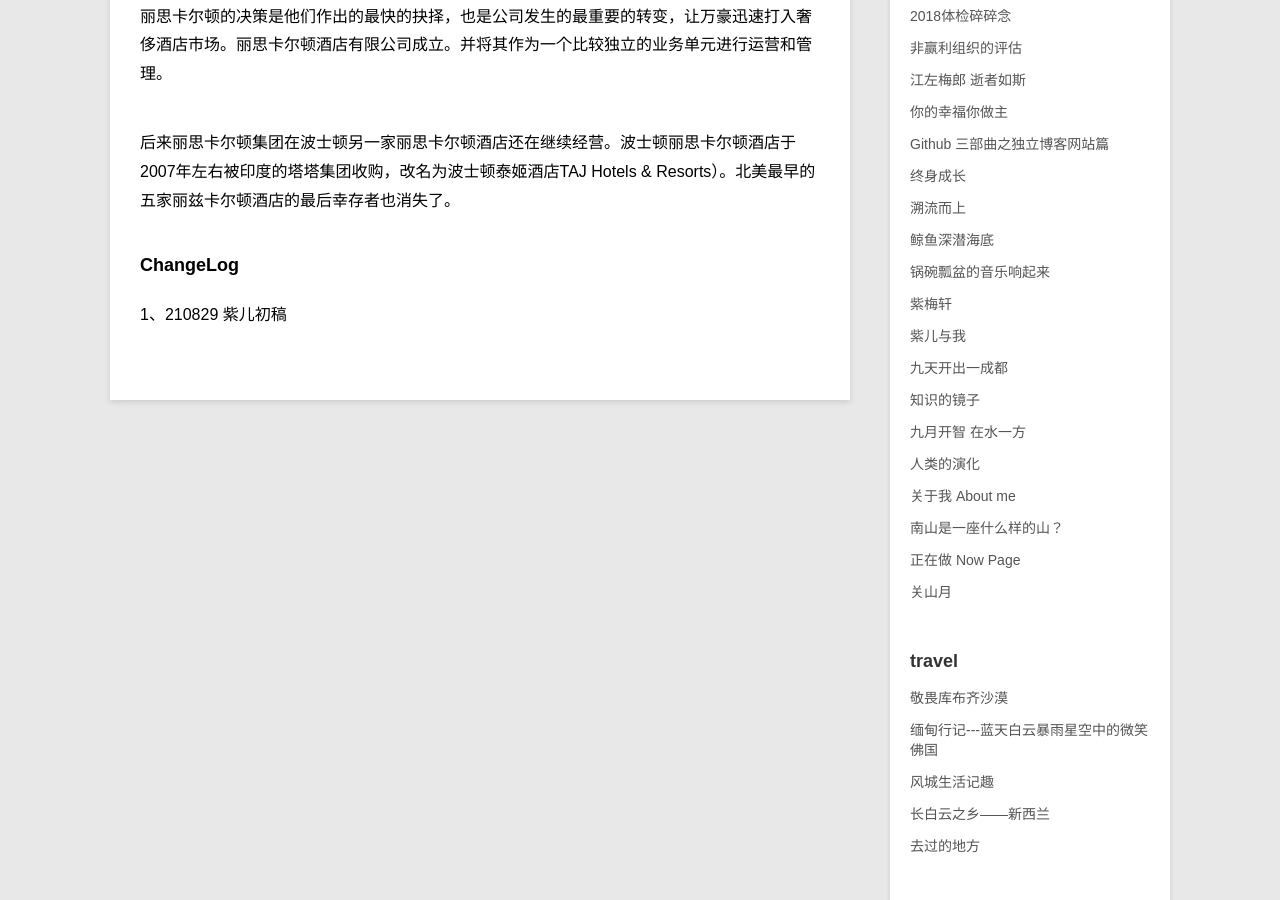
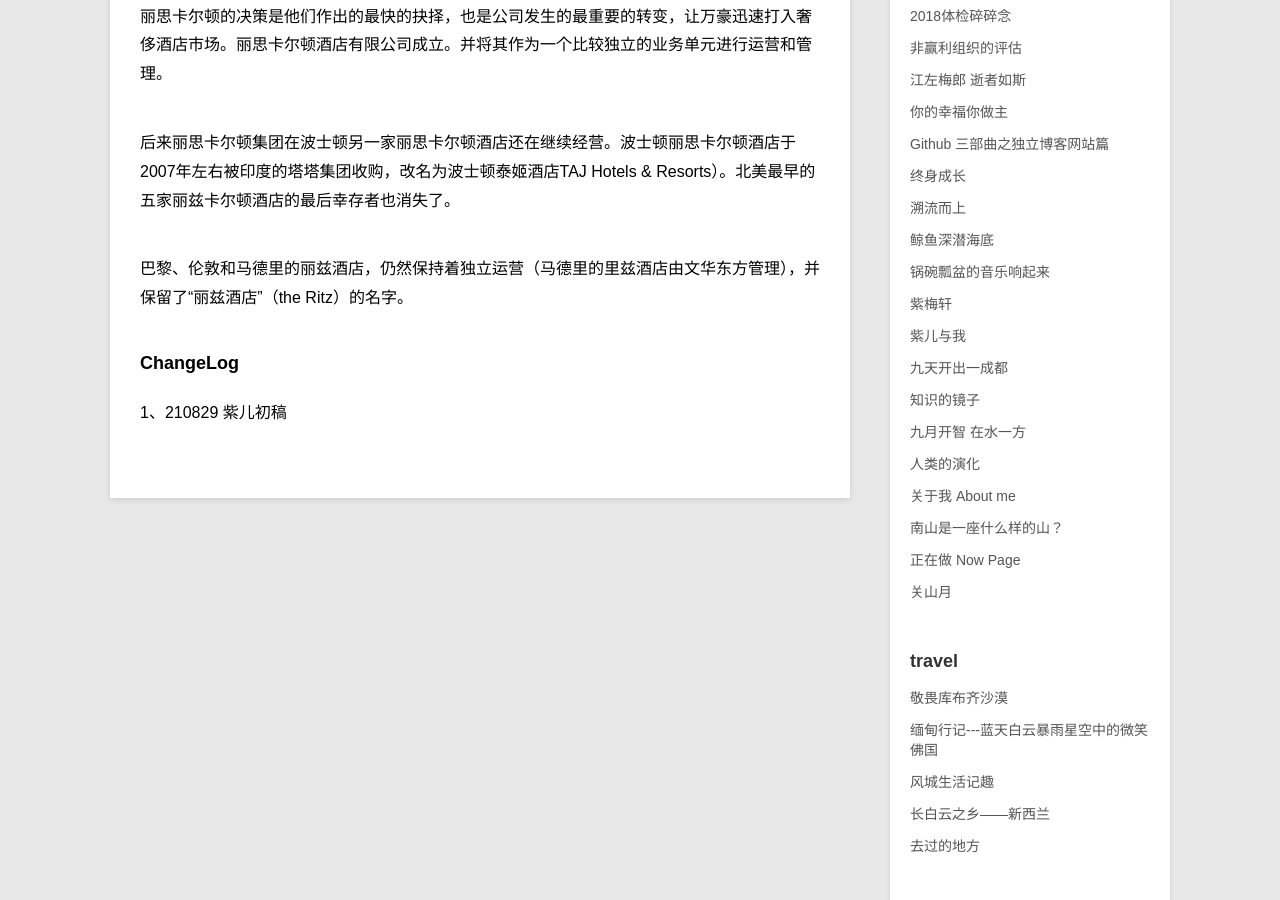
Before and after one commit to violettianjie/violettianjie.github.io, a Jekyll site: the page built from _posts/blog/2021-08-29-ritz.md, in a window 1280 px wide and 900 px high, scrolled down 2485 px. Built offline with Jekyll 4.4.1, drawn with Linux system fonts in a browser that asks for light colours.

Commit message:
Update 2021-08-29-ritz.md

```diff
--- a/_posts/blog/2021-08-29-ritz.md
+++ b/_posts/blog/2021-08-29-ritz.md
@@ -62,6 +62,7 @@ category: blog
 
 后来丽思卡尔顿集团在波士顿另一家丽思卡尔顿酒店还在继续经营。波士顿丽思卡尔顿酒店于2007年左右被印度的塔塔集团收购，改名为波士顿泰姬酒店TAJ Hotels & Resorts）。北美最早的五家丽兹卡尔顿酒店的最后幸存者也消失了。
 
+巴黎、伦敦和马德里的丽兹酒店，仍然保持着独立运营（马德里的里兹酒店由文华东方管理），并保留了“丽兹酒店”（the Ritz）的名字。
 
 
 ### ChangeLog
```
